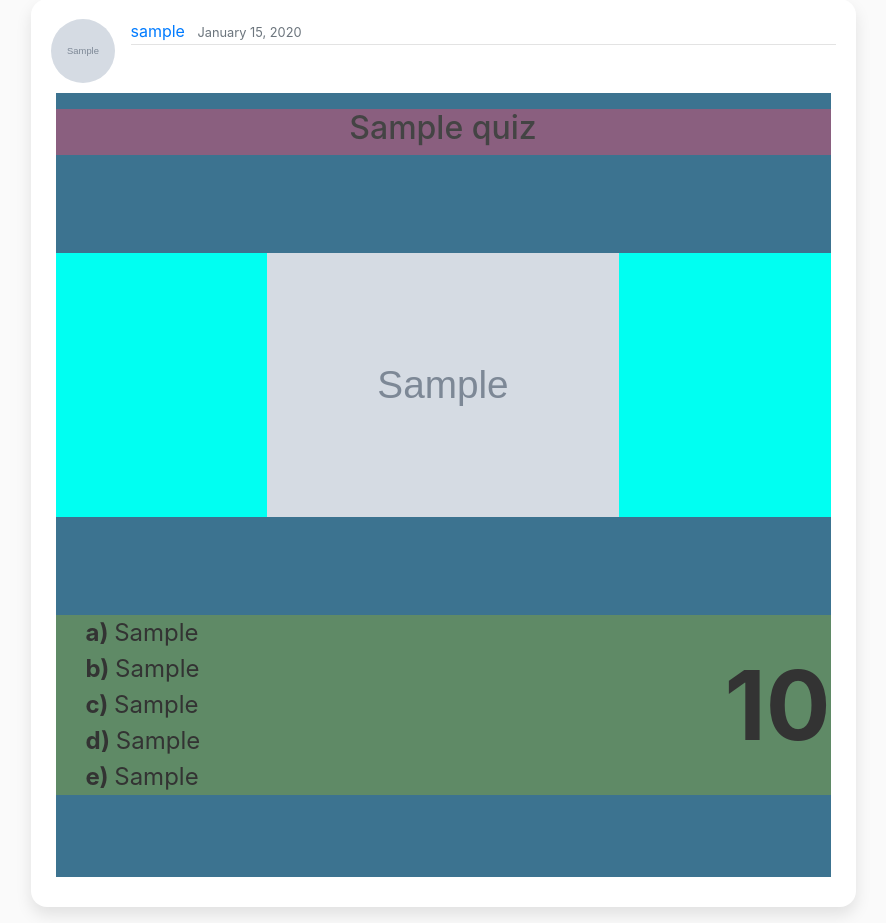
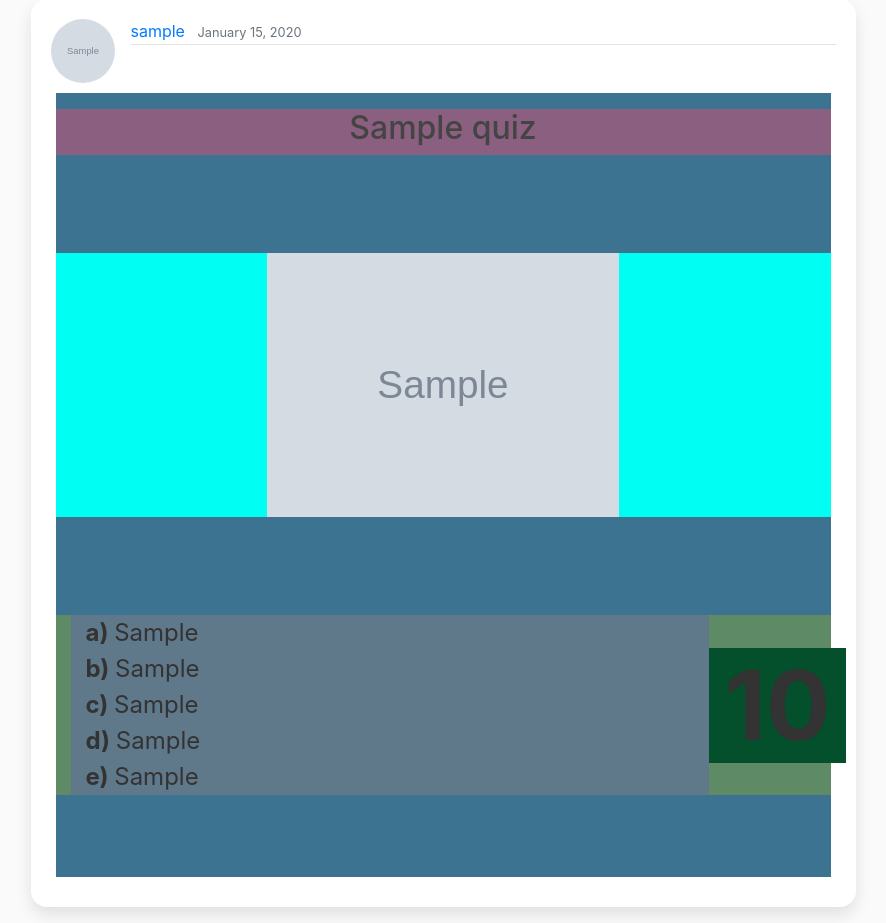
Before and after one commit to jcmProjects/quiz_dev, a Django app: page /quiz/1/ in a window 1280 px wide. Shown: the part 97-1020 px from the top of the page, without its empty margins (197-1083 px from the left). Run offline with Django 3.2, Linux system fonts and the light colour scheme; tables that the repository leaves empty hold one stand-in row (values such as "Sample post"); grey boxes marked "Sample" are stand-in pictures; some libraries are stand-ins or nearby versions.

Commit message:
added more color-blocks to fullscreen (for debugging)

```diff
--- a/django_quiz/quiz/static/quiz/main.css
+++ b/django_quiz/quiz/static/quiz/main.css
@@ -14,6 +14,9 @@ body {
 
   .bg-steel {
     background-color: #3c7390; /* #5f788a */
+  }
+  .bg-steel-2 {
+    background-color: #5f788a;
   }
   .bg-cyan {
     background-color: #00fff2;
--- a/django_quiz/quiz/templates/quiz/quiz_detail.html
+++ b/django_quiz/quiz/templates/quiz/quiz_detail.html
@@ -44,14 +44,14 @@
                                 <div class="row justify-content-start align-items-center mt-3 bg-green">
                                     <!-- Answers -->
                                     <div class="col-sm">
-                                        <div class="col ans-text text-left"><b>a)    </b>{{ object.ansA }}</div>
-                                        <div class="col ans-text text-left"><b>b)    </b>{{ object.ansB }}</div>
-                                        <div class="col ans-text text-left"><b>c)    </b>{{ object.ansC }}</div>
-                                        <div class="col ans-text text-left"><b>d)    </b>{{ object.ansD }}</div>
-                                        <div class="col ans-text text-left"><b>e)    </b>{{ object.ansE }}</div>
+                                        <div class="col ans-text text-left bg-steel-2"><b>a)    </b>{{ object.ansA }}</div>
+                                        <div class="col ans-text text-left bg-steel-2"><b>b)    </b>{{ object.ansB }}</div>
+                                        <div class="col ans-text text-left bg-steel-2"><b>c)    </b>{{ object.ansC }}</div>
+                                        <div class="col ans-text text-left bg-steel-2"><b>d)    </b>{{ object.ansD }}</div>
+                                        <div class="col ans-text text-left bg-steel-2"><b>e)    </b>{{ object.ansE }}</div>
                                     </div>
                                     <!-- Timer -->
-                                    <div class="row justify-content-end">
+                                    <div class="row justify-content-end bg-dark-green">
                                         <div class="col text-center font-weight-bold display-1"><span id="time">{{ object.duration }}</span></div>
                                     </div>
                                 </div>
```
